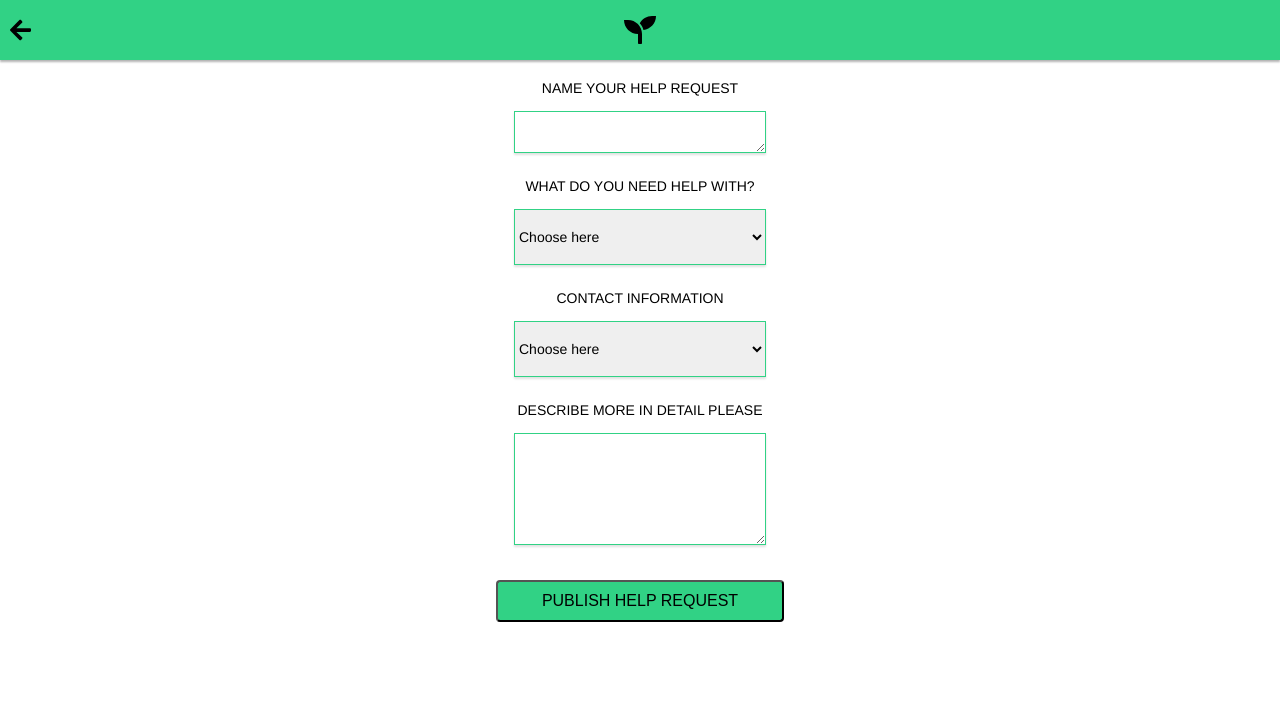
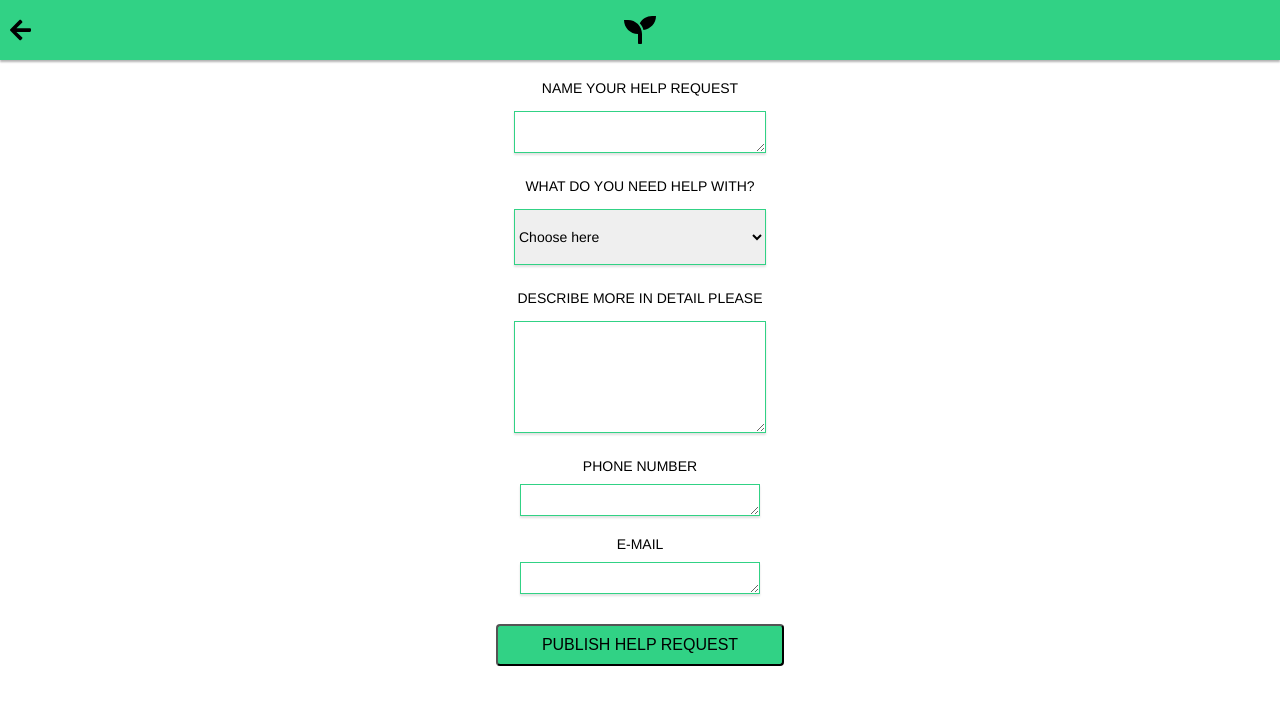
Before and after one commit to Vlad-Ber/Local_Heroes, a React (Create React App) app in the folder client/: page /help-request in a window 1280 px wide. Shown: the top 704 px of the page. Built offline with nearby package versions, Linux system fonts and the light colour scheme.

Commit message:
made improvements to HelpRequestview

```diff
--- a/client/src/components/EventItem.js
+++ b/client/src/components/EventItem.js
@@ -175,10 +175,17 @@ class EventItem extends Component {
                 </Description>
 
                 <InfoTitle>
-                    Contact
+                    Phone number
                 </InfoTitle>
                 <Description>
-                    {this.state.errand.contact}
+                    {this.state.errand.mobile}
+                </Description>
+
+                <InfoTitle>
+                    E-mail address
+                </InfoTitle>
+                <Description>
+                    {this.state.errand.email}
                 </Description>
 
             </InfoWrapper>
--- a/client/src/views/HelpRequest.js
+++ b/client/src/views/HelpRequest.js
@@ -20,7 +20,9 @@ class HelpRequest extends Component {
             description: "",
             requester: this.props.activeUser.username,
             type: "DEFAULT",
-            contact: "DEFAULT",
+            number: this.props.activeUser.mobile,
+            email: this.props.activeUser.email,
+
             adress: this.props.activeUser.address,
             areaID: this.props.activeUser.areaID,
             success: null
@@ -46,7 +48,8 @@ class HelpRequest extends Component {
             requester: this.state.requester,
             type: this.state.type,
             adress: this.state.adress,
-            contact: this.state.contact,
+            number: this.state.number,
+            email: this.state.email,
             areaID: this.state.areaID
         }).then((response) => {
             console.log("Data submitted successfully!", response)
@@ -87,21 +90,6 @@ class HelpRequest extends Component {
             }
         ]
 
-        let contactInfo = [
-            {
-                text: "Mobile number",
-                value: "" + this.props.activeUser.mobile
-            },
-            {
-                text: "Email address",
-                value: "" + this.props.activeUser.email
-            },
-            {
-              text: "Both",
-              value: "Number: " + this.props.activeUser.mobile +
-                    "\nAddress: " + this.props.activeUser.address
-            }
-        ]
 
         return(
             <div>
@@ -130,15 +118,6 @@ class HelpRequest extends Component {
                     />
                 </InputWrapper>
 
-                <SectionTitle fontSize="14px" text="Contact information"/>
-                <InputWrapper>
-                    <DropDownInput
-                        options={contactInfo}
-                        onChange={this.handleChange}
-                        value={this.state.contact}
-                        name="contact"
-                    />
-                </InputWrapper>
 
                 <SectionTitle fontSize="14px" text="Describe more in detail please"/>
                 <InputWrapper>
@@ -151,6 +130,25 @@ class HelpRequest extends Component {
                     />
                 </InputWrapper>
 
+                <SectionTitle fontSize="14px" text="Phone Number"/>
+                <TextInput
+                    type="text"
+                    height="32px"
+                    width="240px"
+                    onChange={this.handleChange}
+                    value={this.state.number}
+                    name="number"
+                />
+
+                <SectionTitle fontSize="14px" text="E-mail"/>
+                <TextInput
+                    type="text"
+                    height="32px"
+                    width="240px"
+                    onChange={this.handleChange}
+                    value={this.state.email}
+                    name="email"
+                />
 
                 <TextButton onClick={this.handlePublish} description="PUBLISH HELP REQUEST"/>
                 {this.renderResponse()}
```
Also changed, not shown: 1 other file (tests, documents, lock files or other folders).
